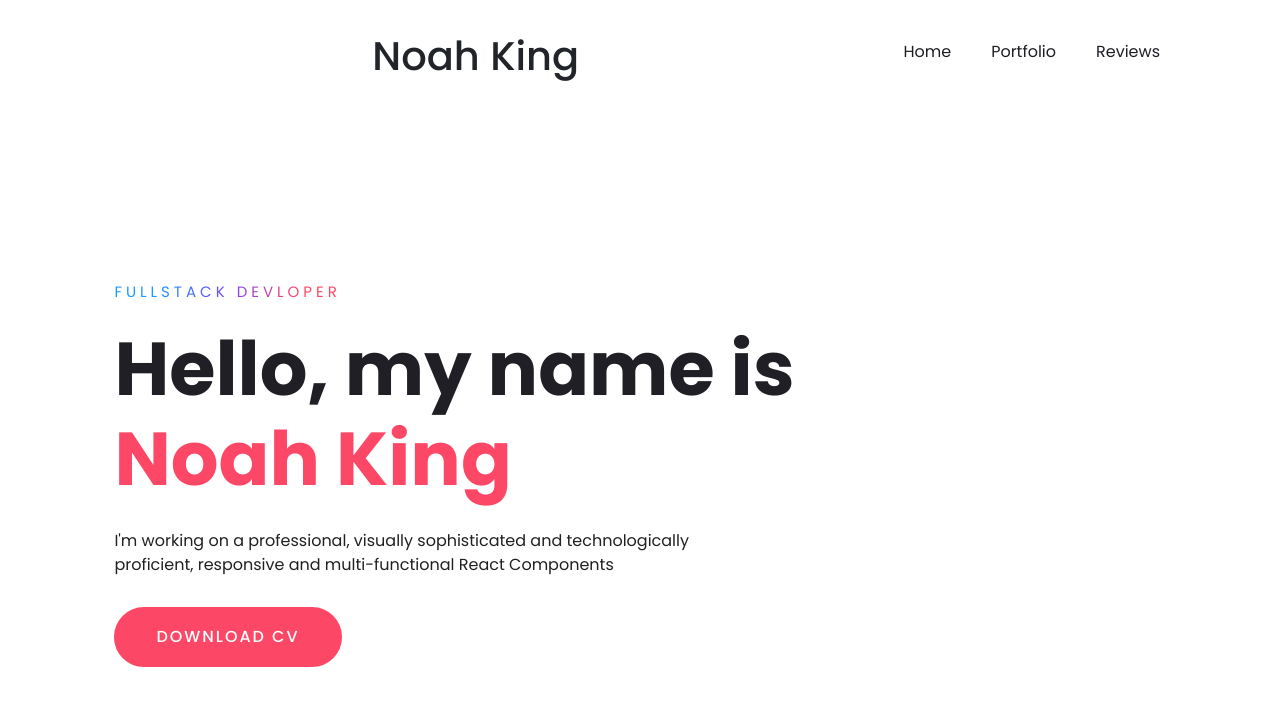
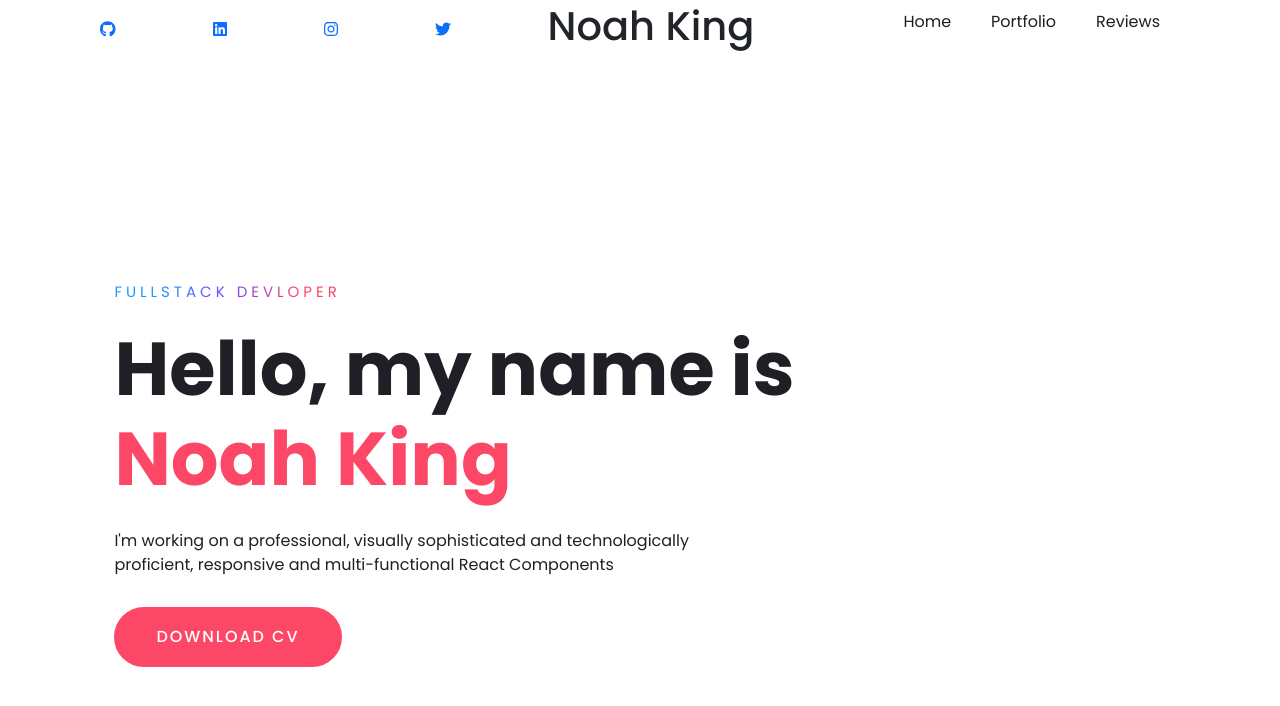
Before and after one commit to NoahBroah/Phase-2-Project, a React (Create React App) app: page / in a window 1280 px wide. Shown: the top 706 px of the page. Built offline with nearby package versions, Linux system fonts and the light colour scheme; data requests are answered from the project's data file; a web font is replaced by a local one.

Commit message:
Add Social Media Icons and links

```diff
--- a/src/Components/NavBar.js
+++ b/src/Components/NavBar.js
@@ -1,11 +1,24 @@
 import React from "react";
 import { NavLink } from "react-router-dom";
+import { FontAwesomeIcon } from '@fortawesome/react-fontawesome'
+import { faGithub, faInstagram, faLinkedin, faTwitter } from "@fortawesome/free-brands-svg-icons"
 
 function NavBar() {
   return (
     <div>
-      <nav>
-        <img src="" className="logo" />
+      <nav className="logo">
+        <a href="https://github.com/NoahBroah">
+          <FontAwesomeIcon icon={faGithub} />
+        </a>
+        <a href="https://github.com/NoahBroah">
+          <FontAwesomeIcon icon={faLinkedin} />
+        </a>
+        <a href="https://github.com/NoahBroah">
+          <FontAwesomeIcon icon={faInstagram} />
+        </a>
+        <a href="https://github.com/NoahBroah">
+          <FontAwesomeIcon icon={faTwitter} />
+        </a>
         <h1><span>Noah King</span></h1>
         <ul>
           <li>
```
